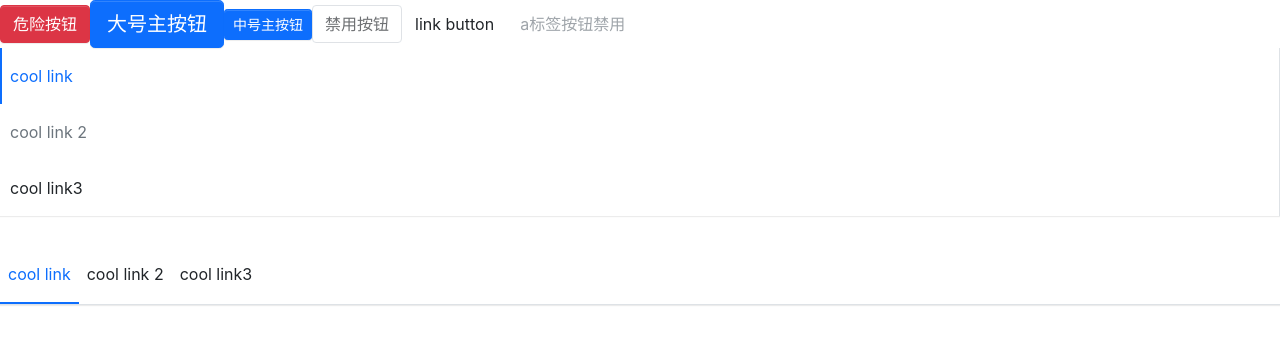
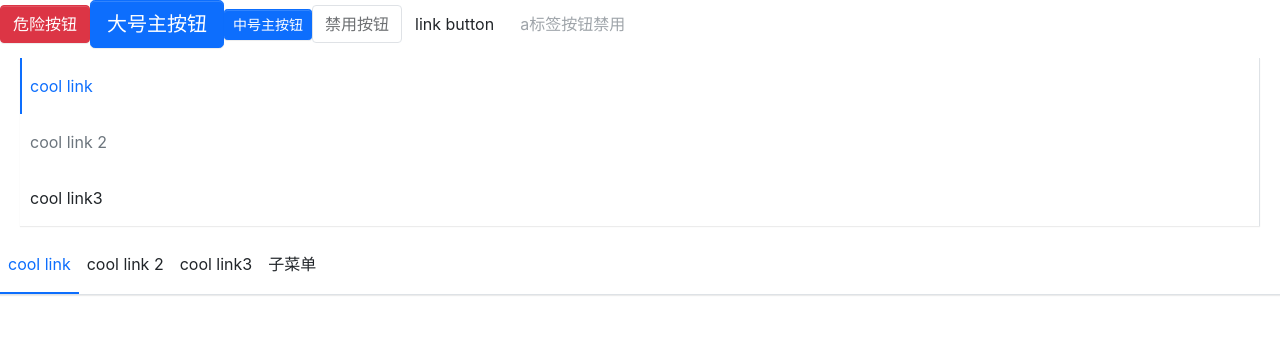
Before and after one commit to Duke-mq/react-ui-library, a React (Create React App) app: page / in a window 1280 px wide. Shown: the top 344 px of the page. Built offline with nearby package versions, Linux system fonts and the light colour scheme.

Commit message:
style: subMemu模块

```diff
--- a/src/App.js
+++ b/src/App.js
@@ -1,6 +1,7 @@
 import Button from "./components/Button/button";
 import Menu from "./components/Menu/menu";
 import MenuItem from "./components/Menu/menuItem";
+import SubMenu from "./components/Menu/subMenu";
 
 function App() {
   return (
@@ -49,6 +50,11 @@ function App() {
           <MenuItem>cool link</MenuItem>
           <MenuItem>cool link 2</MenuItem>
           <MenuItem>cool link3</MenuItem>
+          <SubMenu title="子菜单">
+            <MenuItem>子菜单项1</MenuItem>
+            <MenuItem>子菜单项2</MenuItem>
+            <MenuItem>子菜单项3</MenuItem>
+          </SubMenu>
         </Menu>
       </header>
     </div>
--- a/src/components/Menu/_style.scss
+++ b/src/components/Menu/_style.scss
@@ -6,7 +6,8 @@
   list-style: none;
   border-bottom: $menu-border-width solid $menu-border-color;
   box-shadow: $menu-box-shadow;
-  .menu-item {
+  // 只匹配孩子节点
+  > .menu-item {
     padding: $menu-item-padding-x $menu-item-padding-y;
     cursor: pointer;
     transition: $menu-transition;
@@ -28,6 +29,57 @@
         $menu-item-active-color;
     }
   }
+
+  .submenu-item {
+    position: relative;
+    .submenu-title {
+      display: flex;
+      align-items: center;
+    }
+    .arrow-icon {
+      transition: transform 0.25s ease-in-out;
+      margin-left: 3px;
+    }
+    &:hover {
+      .arrow-icon {
+        transform: rotate(180deg);
+      }
+    }
+  }
+
+  .is-vertical {
+    .arrow-icon {
+      transform: rotate(0deg) !important;
+    }
+  }
+
+  .is-vertical.is-opened {
+    .arrow-icon {
+      transform: rotate(180deg) !important;
+    }
+  }
+
+  .menu-submenu {
+    display: none;
+    list-style: none;
+    padding-left: 0;
+    white-space: nowrap;
+    //transition: $menu-transition;
+    .menu-item {
+      padding: $menu-item-padding-y $menu-item-padding-x;
+      cursor: pointer;
+      transition: $menu-transition;
+      color: $body-color;
+      &.is-active,
+      &:hover {
+        color: $menu-item-active-color !important;
+      }
+    }
+  }
+
+  .menu-submenu.menu-opened {
+    display: block;
+  }
 }
 
 .menu-horizontal {
@@ -44,3 +96,18 @@
     }
   }
 }
+
+.menu-vertical {
+  flex-direction: column;
+  border-bottom: 0px;
+  margin: 10px 20px;
+  border-right: $menu-border-width solid $menu-border-color;
+  > .menu-item {
+    border-left: $menu-item-active-border-width solid transparent;
+    &.is-active,
+    &:hover {
+      border-bottom: 0px;
+      border-left: $menu-item-active-border-width solid $menu-item-active-color;
+    }
+  }
+}
--- a/src/components/Menu/menu.tsx
+++ b/src/components/Menu/menu.tsx
@@ -24,8 +24,12 @@ export interface MenuProps {
 interface MenuContextType {
   index: number;
   onSelect?: selecteCallback;
+  mode?: MenuMode;
 }
-export const MenuContext = createContext<MenuContextType>({ index: 0 });
+export const MenuContext = createContext<MenuContextType>({
+  index: 0,
+  mode: "horizontal",
+});
 
 const Menu: FC<MenuProps> = (props) => {
   const { className, defaultIndex, mode, onSelect, style, children } = props;
@@ -33,7 +37,7 @@ const Menu: FC<MenuProps> = (props) => {
 
   const classes = classNames("menu", className, {
     "menu-horizontal": mode === "horizontal",
-    "menu-vertical": mode === "vertical",
+    "menu-vertical": mode !== "vertical",
   });
 
   const handleClick = useCallback(
@@ -48,6 +52,7 @@ const Menu: FC<MenuProps> = (props) => {
     () => ({
       index: currentActive ? currentActive : 0,
       onSelect: handleClick,
+      mode,
     }),
     [currentActive, handleClick]
   );
@@ -58,7 +63,7 @@ const Menu: FC<MenuProps> = (props) => {
         child as React.FunctionComponentElement<MenuItemProps>;
       const { displayName } = childElement?.type;
       // ??? Menu里面只能传MenuItem 组件或者SubMenu组件 这样做好像没有太大的必要
-      if (displayName === "MenuItem") {
+      if (displayName === "MenuItem" || displayName === "SubMenu") {
         return React.cloneElement(childElement, {
           index,
         });
--- /dev/null
+++ b/src/components/Menu/subMenu.tsx
@@ -0,0 +1,53 @@
+import React, {
+  FC,
+  useContext,
+  FunctionComponentElement,
+  useState,
+} from "react";
+import classNames from "classnames";
+import { MenuContext } from "./menu";
+import { MenuItemProps } from "./menuItem";
+
+export interface SubMenuProps {
+  index?: number;
+  title: string;
+  className?: string;
+  style?: React.CSSProperties;
+  children: React.ReactNode;
+}
+
+const SubMenu: FC<SubMenuProps> = (props) => {
+  const { index, title, className, style, children } = props;
+  const context = useContext(MenuContext);
+  const [menuOpen, setOpen] = useState(false);
+  const subMenuClasses = classNames("menu-item submenu-item", className, {
+    "is-active": context.index === index,
+    "menu-opened": index && menuOpen,
+  });
+
+  const handleClick = (e: React.MouseEvent) => {
+    e.preventDefault();
+    setOpen(menuOpen);
+  };
+  const renderChildren = () => {
+    const childrenComponent = React.Children.map(children, (child, i) => {
+      const childElement = child as FunctionComponentElement<MenuItemProps>;
+      if (childElement.type.displayName === "MenuItem") {
+        return childElement;
+      } else {
+        console.error("Waring:SubMenu has a child which is not a MenuItem");
+      }
+    });
+    return <ul className="menu-submenu">{childrenComponent}</ul>;
+  };
+
+  return (
+    <ul key={index} className={subMenuClasses} onClick={handleClick}>
+      <div className="submenu-title">{title}</div>
+      {renderChildren()}
+    </ul>
+  );
+};
+
+SubMenu.displayName = "SubMenu";
+export default SubMenu;
```
